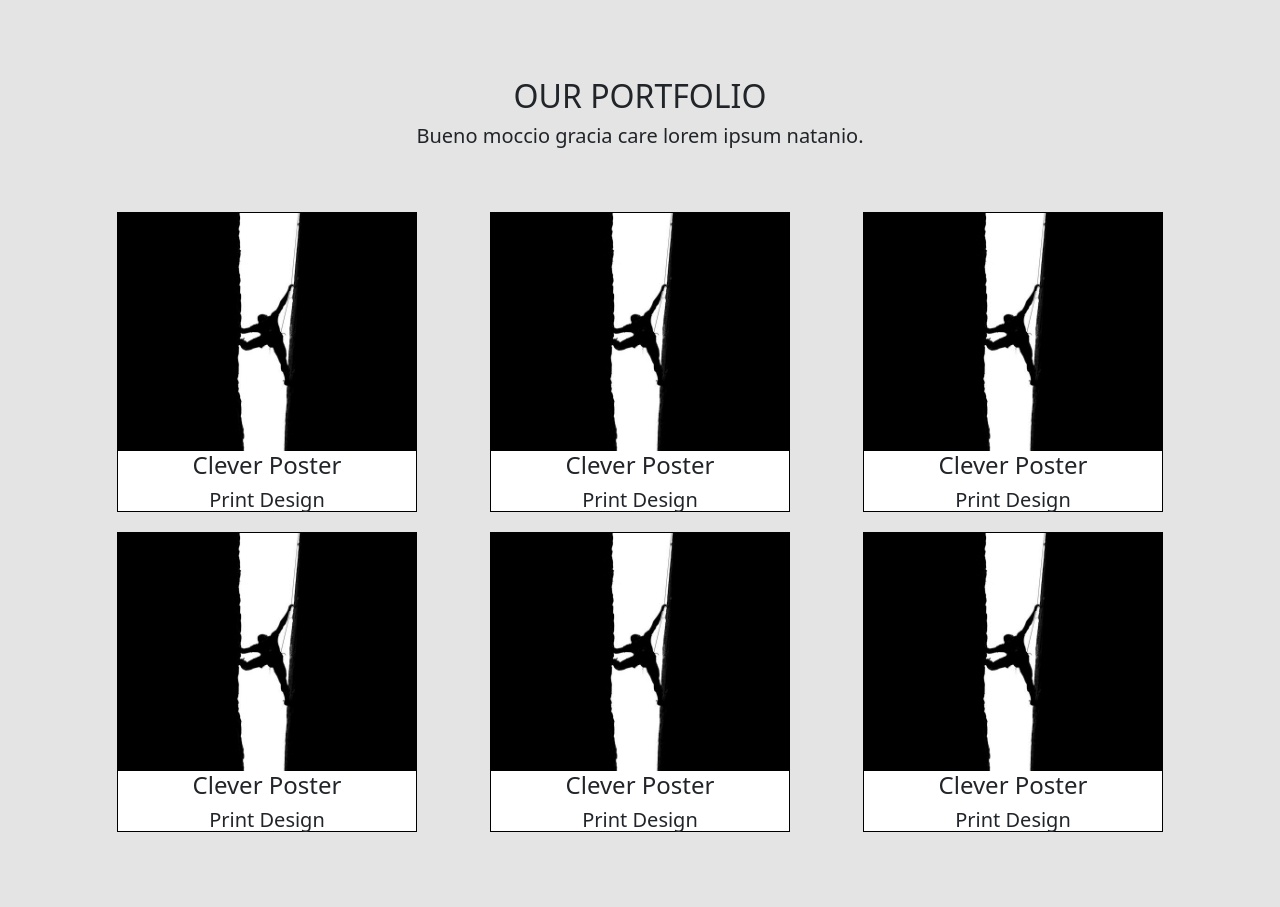
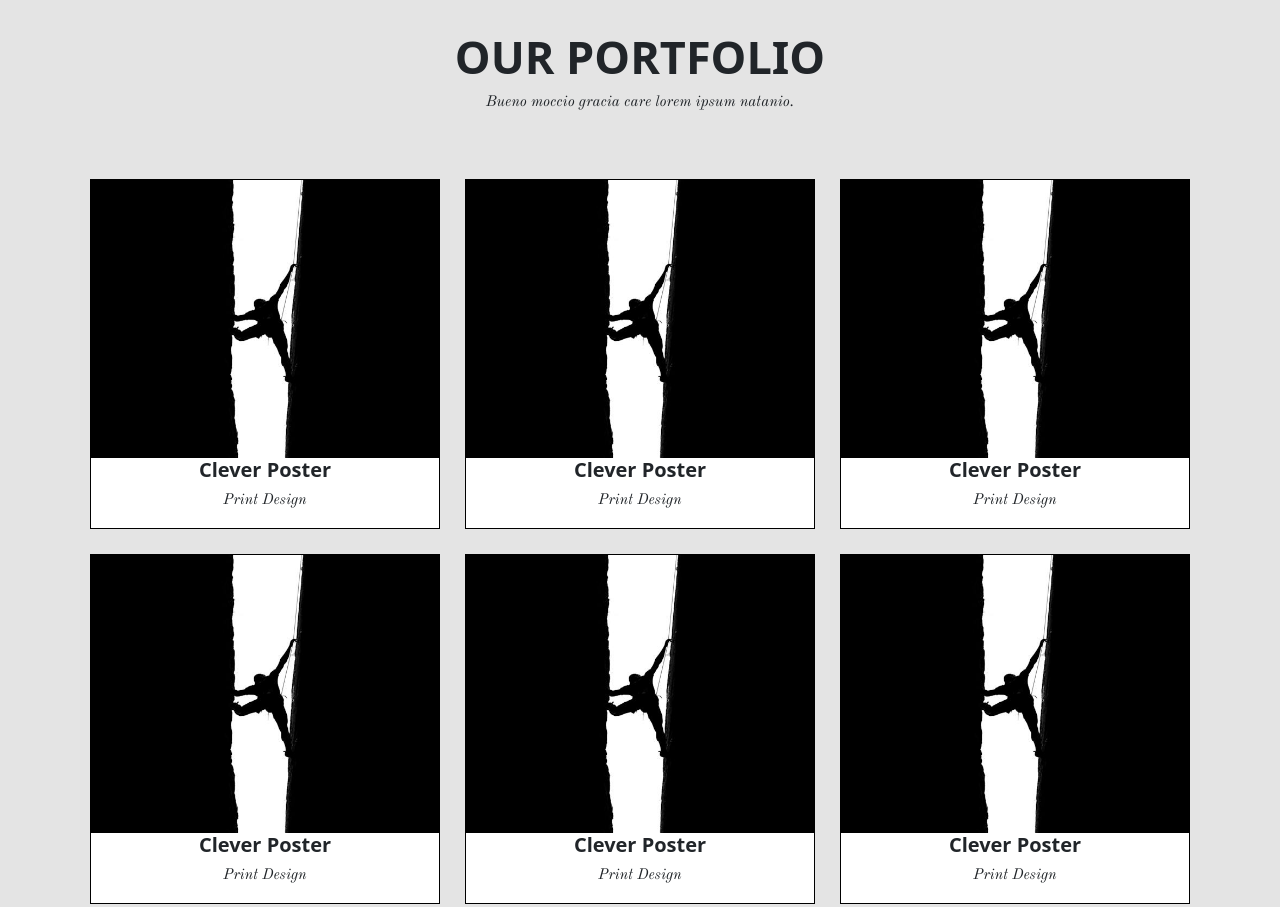
Before and after one commit to Rotkiw4niW/js-preworkk, a website: page index.html in a window 1280 px wide. Shown: the part 1500-2407 px from the top of the page. Drawn offline with nearby package versions, Linux system fonts and the light colour scheme.

Commit message:
fix fonts and portfolio grid

```diff
--- a/index.html
+++ b/index.html
@@ -46,7 +46,7 @@
 
     <section class="services">
 <h2>SERVICES</h2>
-<h5>la fiesta mama mia sem cire</h5>
+<p>la fiesta mama mia sem cire</p>
 <div class="services-boxs">
 <div class="services-box">
     <i class="fa-solid fa-basket-shopping"></i><h4>E-Commerce</h4><p>lorem ipsum mamamia moio padre. Comlita ungwenta silutio cortex. Mio mamma cogito molto benno.</p>
@@ -62,14 +62,14 @@
     </section>
     <section class="portfolio">
 <h2>OUR PORTFOLIO</h2>
-<h5>Bueno moccio gracia care lorem ipsum natanio.</h5>
+<p>Bueno moccio gracia care lorem ipsum natanio.</p>
 <div class="portfolio-boxs">
-    <div class="portfolio-box"><img src="/images/galeria 1.jpg"><h4>Clever Poster</h4><h5>Print Design</h5></div>
-    <div class="portfolio-box"><img src="/images/galeria 1.jpg"><h4>Clever Poster</h4><h5>Print Design</h5></div>
-    <div class="portfolio-box"><img src="/images/galeria 1.jpg"><h4>Clever Poster</h4><h5>Print Design</h5></div>
-    <div class="portfolio-box"><img src="/images/galeria 1.jpg"><h4>Clever Poster</h4><h5>Print Design</h5></div>
-    <div class="portfolio-box"><img src="/images/galeria 1.jpg"><h4>Clever Poster</h4><h5>Print Design</h5></div>
-    <div class="portfolio-box"><img src="/images/galeria 1.jpg"><h4>Clever Poster</h4><h5>Print Design</h5></div>
+    <div class="portfolio-box"><img src="/images/galeria 1.jpg"><h4>Clever Poster</h4><p>Print Design</p></div>
+    <div class="portfolio-box"><img src="/images/galeria 1.jpg"><h4>Clever Poster</h4><p>Print Design</p></div>
+    <div class="portfolio-box"><img src="/images/galeria 1.jpg"><h4>Clever Poster</h4><p>Print Design</p></div>
+    <div class="portfolio-box"><img src="/images/galeria 1.jpg"><h4>Clever Poster</h4><p>Print Design</p></div>
+    <div class="portfolio-box"><img src="/images/galeria 1.jpg"><h4>Clever Poster</h4><p>Print Design</p></div>
+    <div class="portfolio-box"><img src="/images/galeria 1.jpg"><h4>Clever Poster</h4><p>Print Design</p></div>
 </div>
     </section>
     <footer>
--- a/sass/style.scss
+++ b/sass/style.scss
@@ -1,6 +1,8 @@
 $buttons-color:#fda500;
 $icons:#fed50b;
 $portfolio-background:#e4e4e4;
+$logo: 'Dancing Script', cursive;
+$hello-and-h5-font: 'Old Standard TT', serif;
 
 //h sizes
 h1{
@@ -8,8 +10,19 @@ h1{
     text-transform: uppercase;
     font-weight: bold;
 }
+h2{
+    font-weight: bold;
+    font-size: 45px;
+}
+h4{
+    font-size: 20px;
+    font-weight: bold;
+}
 
-
+p{
+font-family: $hello-and-h5-font;
+font-size: 15px;
+}
 
 //nav & header
 button{
@@ -24,7 +37,7 @@ button{
 
 }
 .logo{
-    font-family: 'Dancing Script', cursive;
+    font-family: $logo;
     font-size: 25px;
     color: $buttons-color;
 }
@@ -45,7 +58,7 @@ header{
     position: relative;
     display: flex;
     width: 100%;
-    padding: 25% 0;
+    padding: 20% 0;
     height: auto;
    color: aliceblue;
     background: url("/images/1.jpg");
@@ -60,11 +73,15 @@ header{
 }
 #hello{
     font-size: 55px;
-    font-family: 'Old Standard TT', serif;
+    font-family: $hello-and-h5-font;
 }
 
 //services
 i{
+    border: solid $icons 4px;
+    border-radius: 50%;
+    padding: 5%;
+    margin: 5%;
     font-size: 45px;
     color: $icons;
 }
@@ -90,16 +107,16 @@ justify-content: center;
     margin: 5%;
     height: 100%;
     display: grid;
-    gap: 20px;
     grid-template-columns: auto auto auto;
     align-content: space-evenly;
-    justify-content: space-evenly;
+    justify-content: center;
+    gap: 25px 25px;
 }
 
 .portfolio-box{
     border: solid black 1px;
-    height: 300px;
-    width: 300px;
+    height: 350px;
+    width: 350px;
     background-color: white;
 }
 
```
Also changed, not shown: css/style.css, 1 other file.
